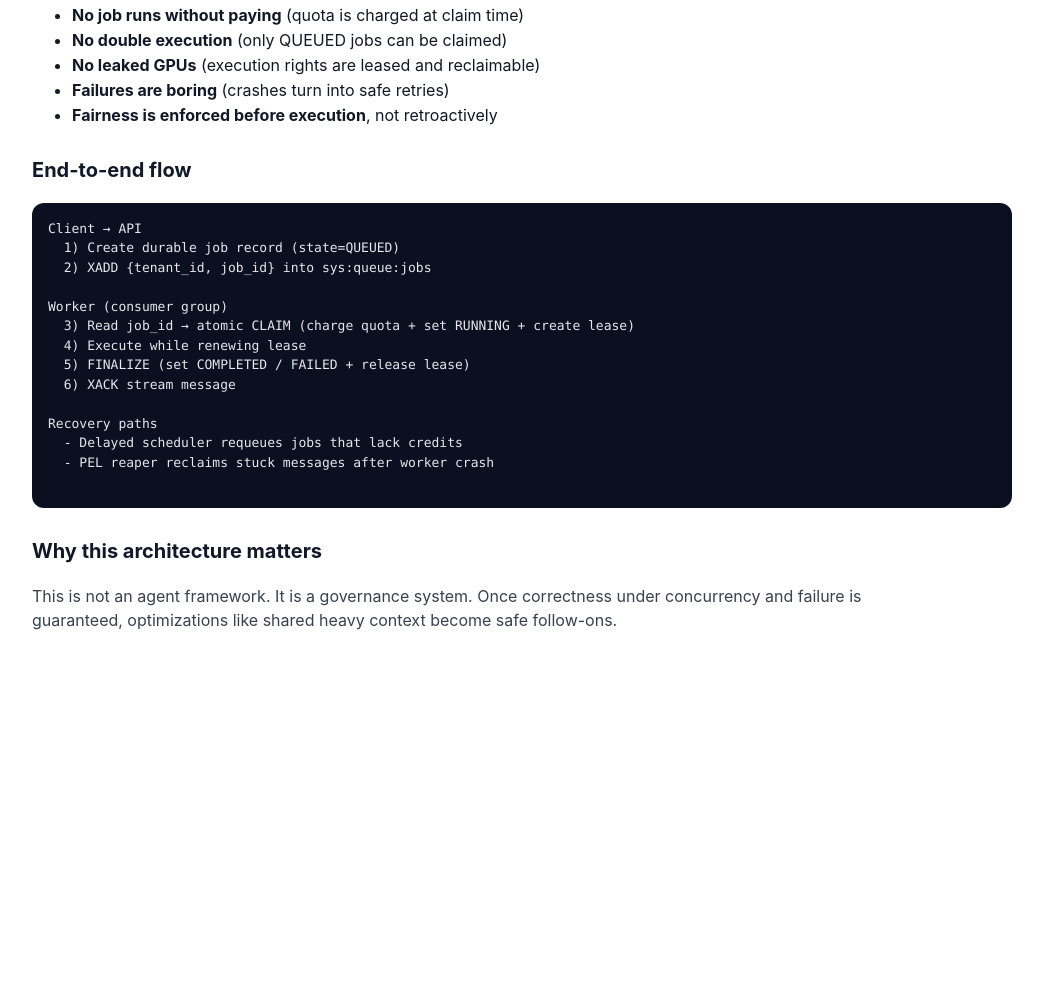
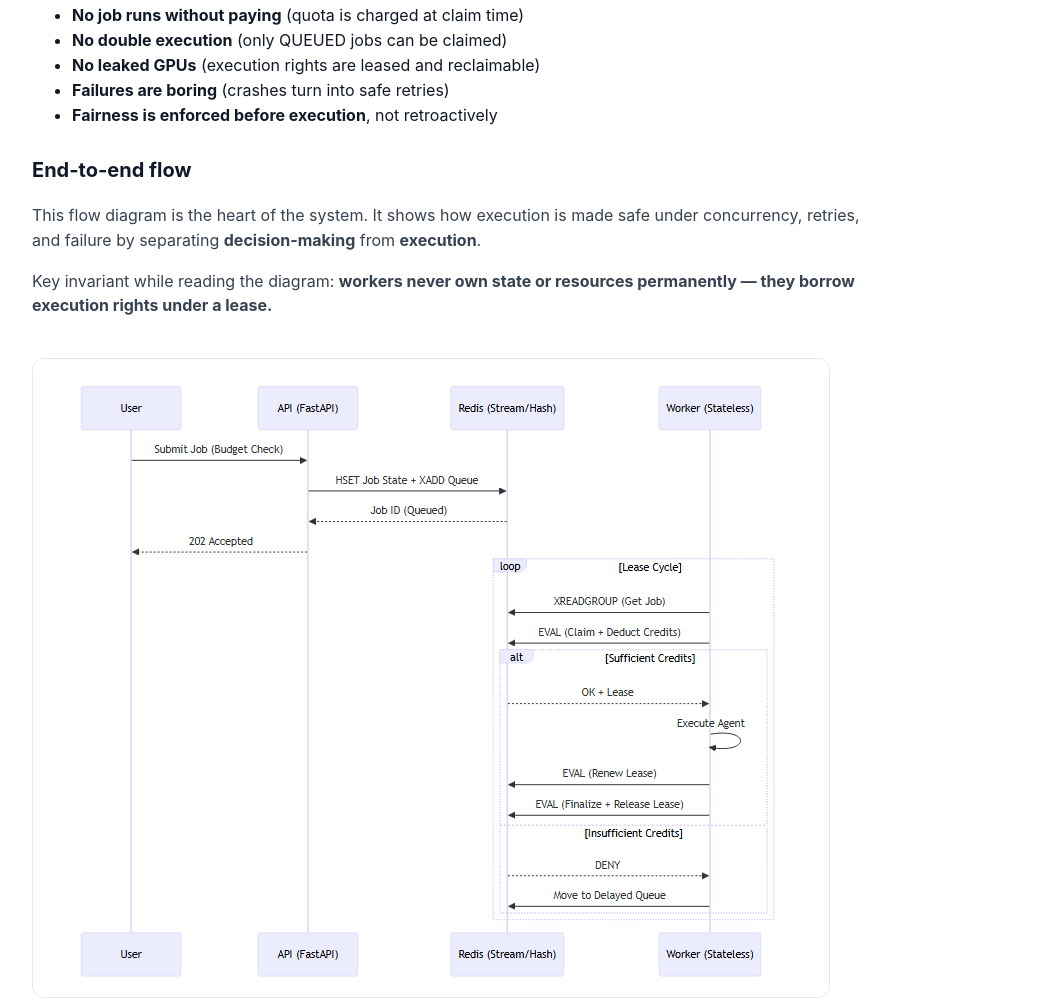
Before and after one commit to RajaRangiah/multi-tenant-agent-control-plane, a plain HTML site: page architecture.html in a window 1280 px wide. Shown: the part 675-1676 px from the top of the page, without its empty margins (118-1161 px from the left). Before the commit the page ends 1404 px from the top, so only its background shows below. Drawn offline with Linux system fonts and the light colour scheme.

Commit message:
Restore end-to-end flow diagram

```diff
--- a/architecture.html
+++ b/architecture.html
@@ -115,23 +115,28 @@
       <li><b>Fairness is enforced before execution</b>, not retroactively</li>
     </ul>
 
+    <!-- 🔁 ONLY SECTION REPLACED STARTS HERE -->
+
     <h2>End-to-end flow</h2>
 
-    <pre>
-Client → API
-  1) Create durable job record (state=QUEUED)
-  2) XADD {tenant_id, job_id} into sys:queue:jobs
+    <p class="lead">
+      This flow diagram is the heart of the system.
+      It shows how execution is made safe under concurrency, retries, and failure
+      by separating <b>decision-making</b> from <b>execution</b>.
+    </p>
 
-Worker (consumer group)
-  3) Read job_id → atomic CLAIM (charge quota + set RUNNING + create lease)
-  4) Execute while renewing lease
-  5) FINALIZE (set COMPLETED / FAILED + release lease)
-  6) XACK stream message
+    <p class="lead">
+      Key invariant while reading the diagram:
+      <b>workers never own state or resources permanently — they borrow execution rights under a lease.</b>
+    </p>
 
-Recovery paths
-  - Delayed scheduler requeues jobs that lack credits
-  - PEL reaper reclaims stuck messages after worker crash
-    </pre>
+    <img
+      src="flow-diagram.png"
+      alt="End-to-end agent execution flow"
+      style="max-width:100%; margin:24px 0; border:1px solid #e5e7eb; border-radius:12px;"
+    >
+
+    <!-- 🔁 ONLY SECTION REPLACED ENDS HERE -->
 
     <h2>Why this architecture matters</h2>
     <p class="lead">
```
